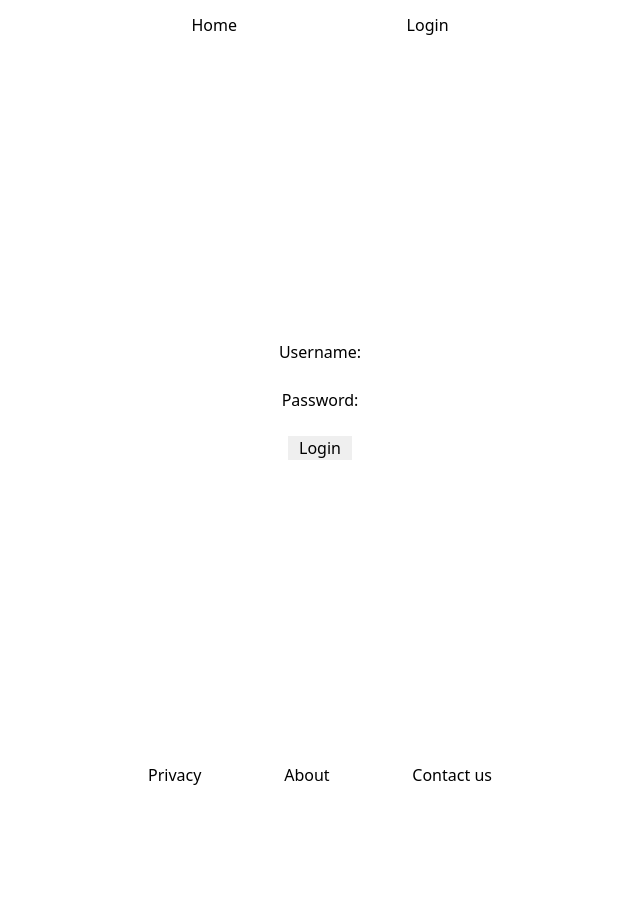
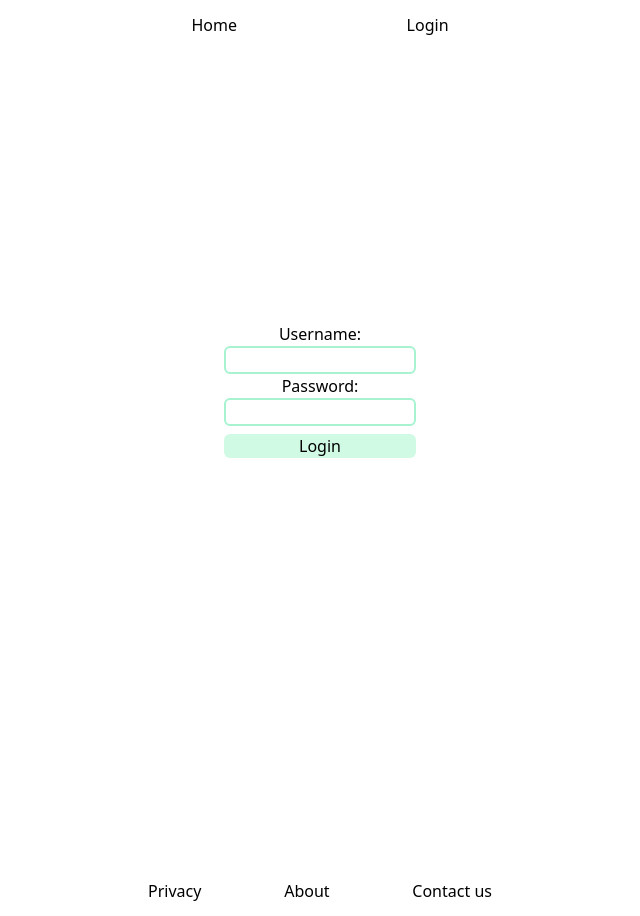
Before and after one commit to CameronStAmant/blog-api-admin-view, a React (Create React App) app: page /#/ in a window 1280 px wide. Shown: the whole page, without its empty margins (320-960 px from the left). Before the commit the page ends 800 px from the top, so only its background shows below. Built offline with nearby package versions, Linux system fonts and the light colour scheme.

Commit message:
Update Login to use TailwindCSS

```diff
--- a/src/components/Login.css
+++ /dev/null
@@ -1,18 +0,0 @@
-.mainContent {
-  grid-area: main;
-  display: grid;
-  grid-template-columns: 1fr 1fr 1fr;
-  grid-template-areas: '. content .';
-  place-content: center;
-}
-
-.login-form {
-  grid-area: content;
-  gap: 15px;
-  margin: 15px;
-  padding: 10px;
-}
-
-#loginButton {
-  width: 4em;
-}
--- a/src/components/Login.js
+++ b/src/components/Login.js
@@ -1,4 +1,3 @@
-import './Login.css';
 import Layout from './Layout';
 import React, { useState } from 'react';
 import { useHistory } from 'react-router-dom';
@@ -35,11 +34,18 @@ const Login = (props) => {
 
   return (
     <Layout>
-      <div className="mainContent">
-        <form onSubmit={handleSubmit} className="login-form">
+      <div className="display: grid col-start-1 grid-rows-6 col-span-full row-start-2 place-content-center">
+        <form onSubmit={handleSubmit} className="text-center row-start-3">
           <label htmlFor="username-field">Username:</label>
           <br />
           <input
+            className="
+              input
+              w-48
+              border-2
+              border-green-200
+              rounded-md
+              focus:border-green-500"
             type="text"
             id="username-field"
             name="username"
@@ -52,6 +58,13 @@ const Login = (props) => {
           <label htmlFor="password-field">Password:</label>
           <br />
           <input
+            className="
+              input
+              w-48
+              border-2
+             border-green-200
+              rounded-md
+              focus:border-green-500"
             type="password"
             id="password-field"
             name="password"
@@ -61,8 +74,19 @@ const Login = (props) => {
             required
           />
           <br />
-          <input type="submit" id="loginButton" value="Login" />
-          {errorMessage && <div>{errorMessage}</div>}
+          <input
+            className="
+              bg-green-100
+              rounded-md
+              mt-2
+              w-48
+             hover:bg-green-200
+              cursor-pointer"
+            type="submit"
+            id="loginButton"
+            value="Login"
+          />
+          {errorMessage && <p className="row-start-4">{errorMessage}</p>}
         </form>
       </div>
     </Layout>
```
